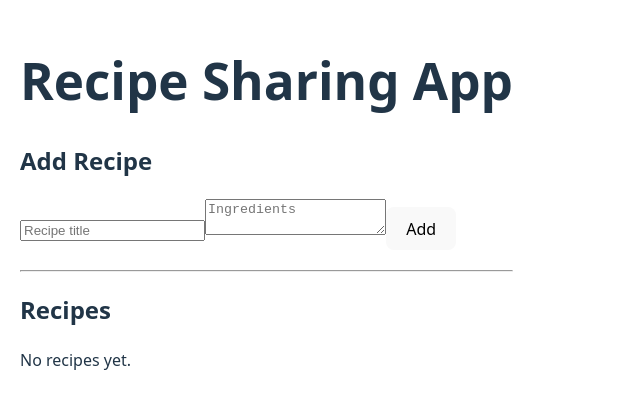
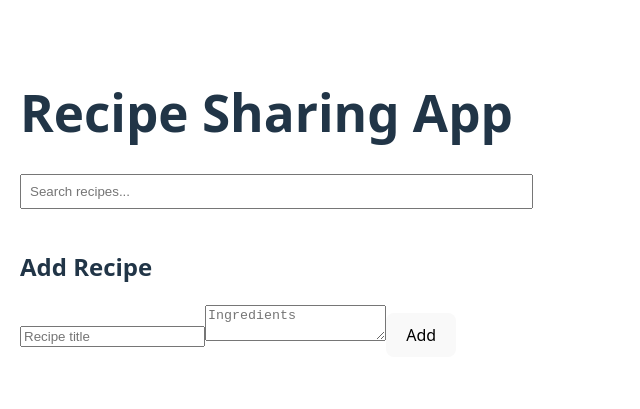
Before and after one commit to kelvin-N/alx-fe-reactjs, a React (Vite) app in the folder recipe-sharing-app/: page /add in a window 1280 px wide. Shown: the part 197-606 px from the top of the page, without its empty margins (0-640 px from the left). Built offline with nearby package versions, Linux system fonts and the light colour scheme.

Commit message:
add changes

```diff
--- a/recipe-sharing-app/src/App.jsx
+++ b/recipe-sharing-app/src/App.jsx
@@ -1,25 +1,26 @@
 // src/App.jsx
 
+import { BrowserRouter, Routes, Route } from "react-router-dom";
 import AddRecipeForm from "./components/AddRecipeForm";
 import RecipeList from "./components/RecipeList";
-import { useRecipeStore } from "./components/recipeStore";
+import RecipeDetails from "./components/RecipeDetails";
+import SearchBar from "./components/SearchBar";
 
 const App = () => {
-  // Initialize the recipe store (ensures components share same store instance)
-  useRecipeStore();
+  return (
+    <BrowserRouter>
+      <div style={{ padding: "20px", maxWidth: "600px", margin: "0 auto" }}>
+        <h1>Recipe Sharing App</h1>
 
-  return (
-    <div style={{ padding: "20px", maxWidth: "600px", margin: "0 auto" }}>
-      <h1>Recipe Sharing App</h1>
+        <SearchBar />
 
-      {/* Form to add new recipes */}
-      <AddRecipeForm />
-
-      <hr style={{ margin: "20px 0" }} />
-
-      {/* Display list of recipes */}
-      <RecipeList />
-    </div>
+        <Routes>
+          <Route path="/" element={<RecipeList />} />
+          <Route path="/add" element={<AddRecipeForm />} />
+          <Route path="/recipe/:id" element={<RecipeDetails />} />
+        </Routes>
+      </div>
+    </BrowserRouter>
   );
 };
 
--- a/recipe-sharing-app/src/components/RecipeDetails.jsx
+++ b/recipe-sharing-app/src/components/RecipeDetails.jsx
@@ -1,30 +1,20 @@
+import { useParams } from "react-router-dom";
 import { useRecipeStore } from "./recipeStore";
 
-function RecipeDetails({ recipeId }) {
+const RecipeDetails = () => {
+  const { id } = useParams();
   const recipe = useRecipeStore((state) =>
-    state.recipes.find((r) => r.id === parseInt(recipeId))
+    state.recipes.find((r) => r.id === Number(id))
   );
 
-  const addFavorite = useRecipeStore((state) => state.addFavorite);
-  const removeFavorite = useRecipeStore((state) => state.removeFavorite);
-  const favorites = useRecipeStore((state) => state.favorites);
-
-  const isFavorite = favorites.includes(recipe.id);
+  if (!recipe) return <p>Recipe not found.</p>;
 
   return (
     <div>
-      <h1>{recipe.title}</h1>
-      <p>{recipe.description}</p>
-
-      {isFavorite ? (
-        <button onClick={() => removeFavorite(recipe.id)}>
-          Remove from Favorites
-        </button>
-      ) : (
-        <button onClick={() => addFavorite(recipe.id)}>
-          Add to Favorites
-        </button>
-      )}
+      <h2>{recipe.title}</h2>
+      <p>{recipe.ingredients}</p>
     </div>
   );
-}
+};
+
+export default RecipeDetails;
--- a/recipe-sharing-app/src/components/RecipeList.jsx
+++ b/recipe-sharing-app/src/components/RecipeList.jsx
@@ -1,22 +1,29 @@
 // src/components/RecipeList.jsx
 
+import { Link } from "react-router-dom";
 import { useRecipeStore } from "./recipeStore";
 
 const RecipeList = () => {
   const recipes = useRecipeStore((state) => state.recipes);
+  const searchTerm = useRecipeStore((state) => state.searchTerm);
+
+  const filtered = recipes.filter((r) =>
+    r.title.toLowerCase().includes(searchTerm.toLowerCase())
+  );
 
   return (
     <div>
-      <h2>Recipes</h2>
+      <h2>Recipe List</h2>
 
-      {recipes.length === 0 ? (
-        <p>No recipes yet.</p>
+      {filtered.length === 0 ? (
+        <p>No recipes found.</p>
       ) : (
         <ul>
-          {recipes.map((recipe) => (
+          {filtered.map((recipe) => (
             <li key={recipe.id}>
-              <h3>{recipe.title}</h3>
-              <p>{recipe.ingredients}</p>
+              <Link to={`/recipe/${recipe.id}`}>
+                <h3>{recipe.title}</h3>
+              </Link>
             </li>
           ))}
         </ul>
--- a/recipe-sharing-app/src/components/SearchBar.jsx
+++ b/recipe-sharing-app/src/components/SearchBar.jsx
@@ -1,6 +1,6 @@
-import { useRecipeStore } from "../store/recipeStore";
+import { useRecipeStore } from "./recipeStore";
 
-export default function SearchBar() {
+const SearchBar = () => {
   const searchTerm = useRecipeStore((state) => state.searchTerm);
   const setSearchTerm = useRecipeStore((state) => state.setSearchTerm);
 
@@ -10,13 +10,9 @@ export default function SearchBar() {
       placeholder="Search recipes..."
       value={searchTerm}
       onChange={(e) => setSearchTerm(e.target.value)}
-      style={{
-        padding: "10px",
-        width: "100%",
-        marginBottom: "20px",
-        borderRadius: "5px",
-        border: "1px solid #ccc",
-      }}
+      style={{ marginBottom: "20px", padding: "8px", width: "100%" }}
     />
   );
-}
+};
+
+export default SearchBar;
--- a/recipe-sharing-app/src/components/recipeStore.js
+++ b/recipe-sharing-app/src/components/recipeStore.js
@@ -4,8 +4,10 @@ import { create } from "zustand";
 
 export const useRecipeStore = create((set) => ({
   recipes: [],
+  searchTerm: "",
 
   setRecipes: (newRecipes) => set(() => ({ recipes: newRecipes })),
+  setSearchTerm: (term) => set(() => ({ searchTerm: term })),
 
   addRecipe: (recipe) =>
     set((state) => ({
```
